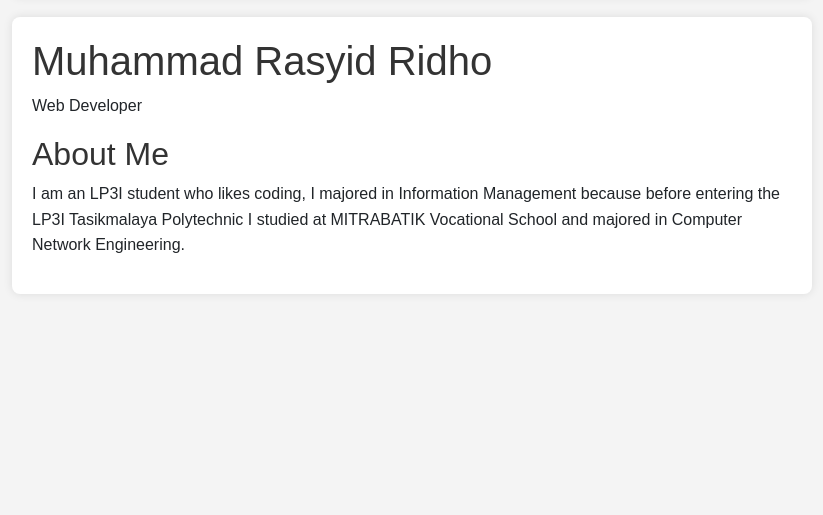
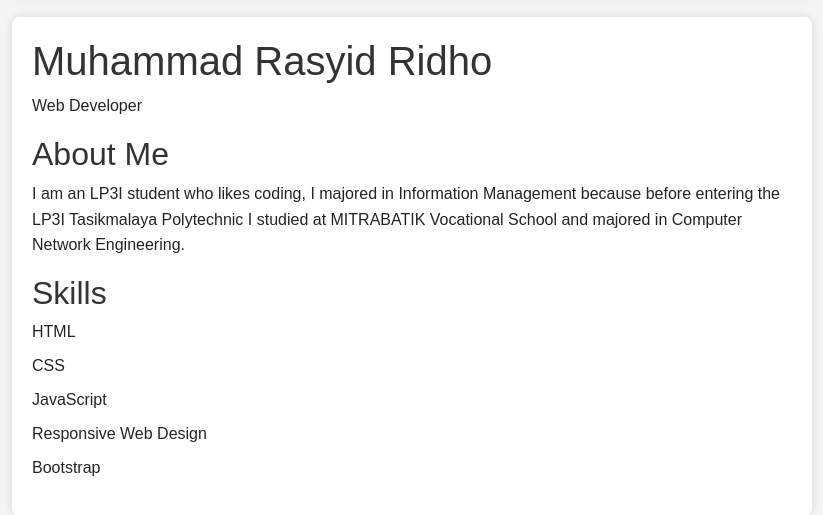
Before and after one commit to asydd/cv_bootstrap, a plain HTML site: page index.html in a window 1280 px wide. Shown: the part 249-764 px from the top of the page, without its empty margins (228-1051 px from the left). Drawn offline with nearby package versions, Linux system fonts and the light colour scheme.

Commit message:
Nyobaan Di imah

```diff
--- a/index.html
+++ b/index.html
@@ -108,3 +108,15 @@
         <section>
             <h2>About Me</h2>
             <p>I am an LP3I student who likes coding, I majored in Information Management because before entering the LP3I Tasikmalaya Polytechnic I studied at MITRABATIK Vocational School and majored in Computer Network Engineering.</p>
+        </section>
+        <section>
+            <h2>Skills</h2>
+            <ul>
+                <li>HTML</li>
+                <li>CSS</li>
+                <li>JavaScript</li>
+                <li>Responsive Web Design</li>
+                <li>Bootstrap</li>
+            </ul>
+        </section>
+        <section>
```
